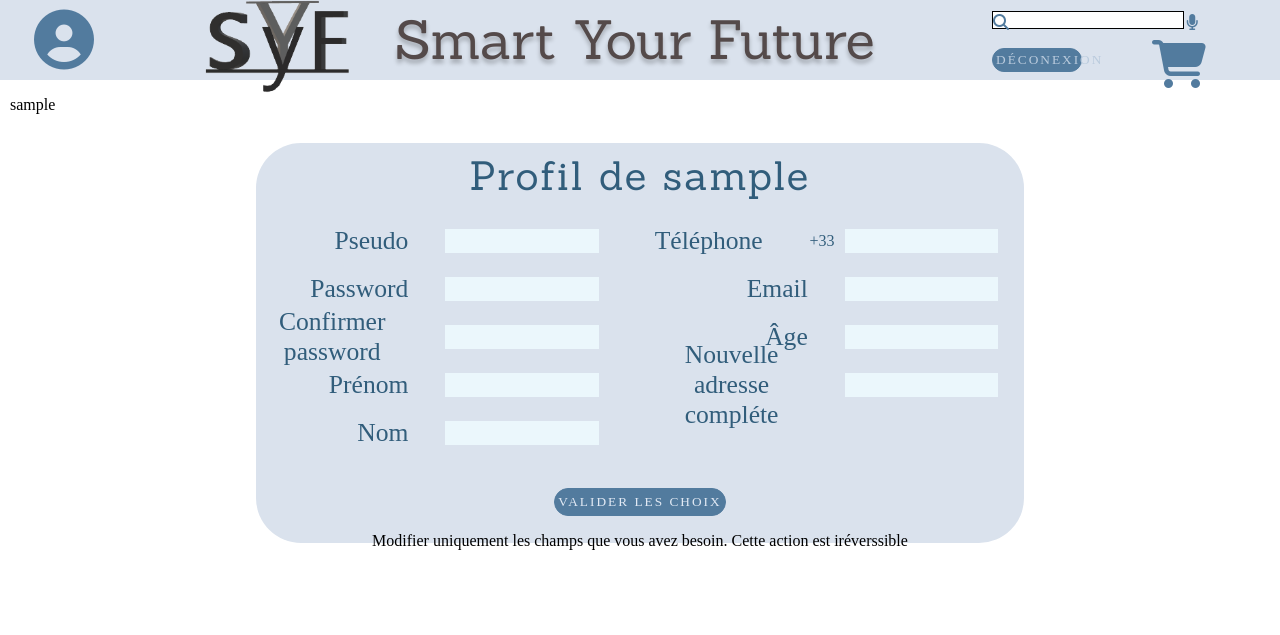
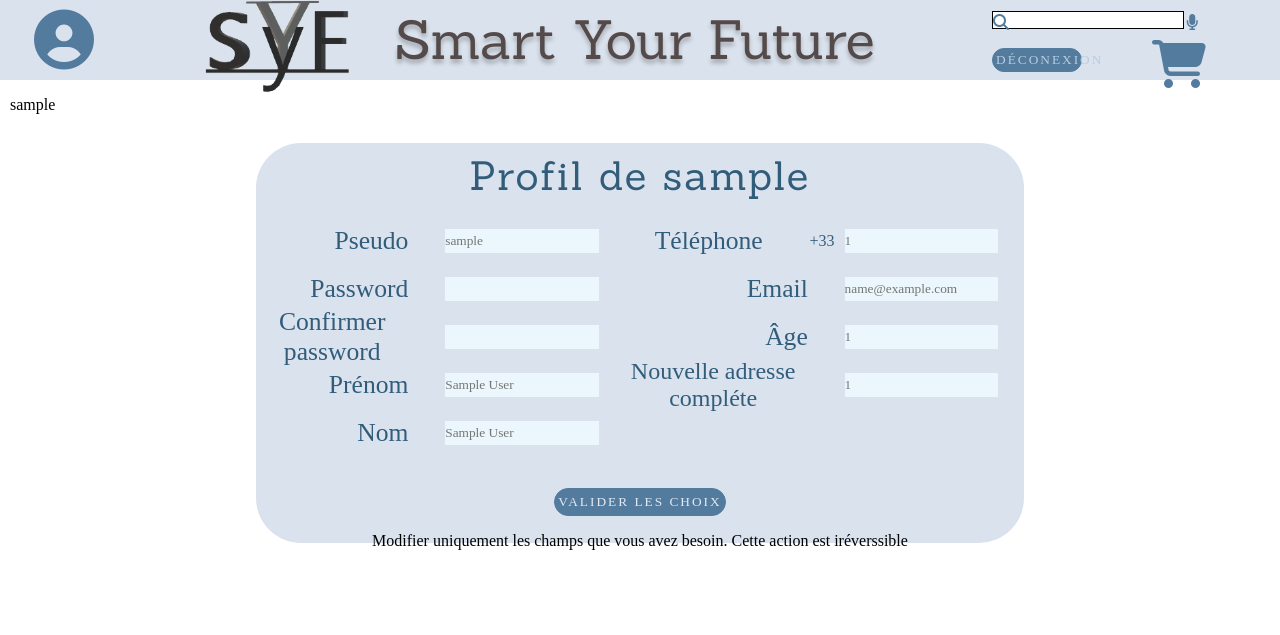
Before and after one commit to evan-azemard/boutique, a PHP site: page /profil in a window 1280 px wide. Shown: the top 635 px of the page. Run offline with PHP 8.4, Linux system fonts and the light colour scheme; the visitor is signed in with stand-in values (Sample User, id 1); some libraries are stand-ins or nearby versions.

Commit message:
Résolution du bug pour le password. On peut aprèsent tout changer même si l'on ne donne pas son password et changer son password si l'on souhaite en plus pour un seller

```diff
--- a/controllers/Login.php
+++ b/controllers/Login.php
@@ -107,8 +107,8 @@ function login()
 
 
                 if (count($errors) < 1) {
+                    $_SESSION['password'] = "vide";
                     $_SESSION["user"] = $tab;
-
                     $_SESSION["id"] = $tab["id_user"];
                     $_SESSION["pseudo"] = ucfirst(strtolower($tab["pseudo"]));
                     $_SESSION["rank"] = $tab["rank"];
--- a/controllers/Profil.php
+++ b/controllers/Profil.php
@@ -123,6 +123,8 @@ function profil()
             $this->setNom($nom);
             $this->setAdresse($adresse);
             $errors = array();
+
+            var_dump($this->password);
             $hpass = password_hash($this->password, PASSWORD_DEFAULT);
             if ($this->pseudo && $this->tel && $this->password && $this->email && $this->r_password && $this->age && $this->prenom && $this->prenom && $this->nom) {
 
@@ -164,6 +166,7 @@ function profil()
                 if ($_SESSION["rank"] = 1 && $_SESSION["rank"] != 2)
                 {
                     $sel = select();
+
 
                     foreach ($sel as $row) {
                         if (isset($row))
@@ -208,21 +211,27 @@ function profil()
                 }
             }
             if (count($errors) < 1) {
-                if ($_SESSION["rank"] = 1 && $_SESSION["rank"] != 2 && $this->password != 1) {
+
+                var_dump($this->password);
+                if (!empty($this->password)){
+                    if ($_SESSION["rank"] = 1 && $_SESSION["rank"] != 2) {
                         UpdateA($this->pseudo, $hpass, $this->tel, $this->email, $this->age, $this->prenom, $this->nom, $this->adresse);
                         /*2 = sellers*/
-                } else if ($_SESSION["rank"] = 2 && $_SESSION["rank"] != 1  &&$this->password != 1) {
+                    } else if ($_SESSION["rank"] = 2 && $_SESSION["rank"] != 1) {
                         UpdateB($this->pseudo, $hpass, $this->tel, $this->email, $this->age, $this->prenom, $this->nom, $this->adresse);
                     }
-                if ($_SESSION["rank"] = 1 && $_SESSION["rank"] != 2 && $this->password = 1) {
+                }
+                if (empty($this->password)){
+                    if ($_SESSION["rank"] = 1 && $_SESSION["rank"] != 2 && $this->password = "vide") {
                         UpdateAA($this->pseudo, $this->tel, $this->email, $this->age, $this->prenom, $this->nom, $this->adresse);
                         /*2 = sellers*/
-                } else if ($_SESSION["rank"] = 2 && $_SESSION["rank"] != 1  &&$this->password = 1) {
+                    } else if ($_SESSION["rank"] = 2 && $_SESSION["rank"] != 1  && $this->password = "vide") {
                         UpdateBB($this->pseudo, $this->tel, $this->email, $this->age, $this->prenom, $this->nom, $this->adresse);
+                    }
+
                 }
                 session_unset();
                 header("Location: login");
-
             } else {
                 return $errors;
             }
--- a/css/style.css
+++ b/css/style.css
@@ -602,6 +602,12 @@ main{
     align-items: center;
     text-align: center;
 }
+
+.register_labput_login label{
+    font-size: 1.5rem!important;
+    margin-left: -10%;
+}
+
 .register_labput5{
     width: 48%;
     display: flex;
--- a/view/profil.php
+++ b/view/profil.php
@@ -5,7 +5,7 @@ if(isset($_POST["submit"])){
     $user = new C_profil();
     $errors = $user->Update(!empty($_POST['pseudo']) ? $_POST['pseudo'] : $_SESSION['pseudo'],
                 !empty($_POST['tel']) ? $_POST['tel'] : $_SESSION['tel'],
-                !empty($_POST['password']) ? $_POST['password'] : 1,
+                $_POST['password'],
                 !empty($_POST['email']) ? $_POST['email'] : $_SESSION['email'],
                 $_POST['r_password'],
                 !empty($_POST['age']) ? $_POST['age'] : $_SESSION['age'],
@@ -28,22 +28,22 @@ if(isset($_POST["submit"])){
                 <div class="register_form_contient">
                     <div class="register_labput">
                         <label for="pseudo"> Pseudo</label>
-                        <input type="text" minlength="4" name="pseudo" maxlength="12" id="pseudo" >
+                        <input type="text" minlength="4" placeholder="<?= $_SESSION['pseudo'] ?>" name="pseudo" maxlength="12" id="pseudo" >
                     </div>
                     <div class="register_labput">
                         <label for="téléphone">Téléphone</label>
                         <div id="telregister"><p>+33</p></div>
-                        <input type="number" name="tel" maxlength="9" minlength="9" id="téléphone" >
+                        <input type="number" name="tel" placeholder="<?= $_SESSION['tel'] ?>" maxlength="9" minlength="9" id="téléphone" >
                     </div>
                 </div>
                 <div class="register_form_contient">
                     <div class="register_labput">
                         <label for="password">Password</label>
-                        <input type="password" name="password" minlength="12" maxlength="40"  id="password" >
+                        <input type="password"   name="password" minlength="12" maxlength="40"  id="password" >
                     </div>
                     <div class="register_labput">
                         <label for="email">Email</label>
-                        <input type="email"  minlength="9" name="email" maxlength="35" id="email" >
+                        <input type="email"  minlength="9" placeholder="<?= $_SESSION['email'] ?>" name="email" maxlength="35" id="email" >
                     </div>
                 </div>
                 <div class="register_form_contient">
@@ -53,26 +53,25 @@ if(isset($_POST["submit"])){
                     </div>
                     <div class="register_labput">
                         <label for="age">Âge</label>
-                        <input type="number" name="age"  minlength="13" maxlength="115" id="age" >
+                        <input type="number" name="age"  placeholder="<?= $_SESSION['age'] ?>" minlength="13" maxlength="115" id="age" >
                     </div>
                 </div>
                 <div class="register_form_contient">
                     <div class="register_labput">
                         <label for="prenom">Prénom</label>
-                        <input type="text" name="prenom"  maxlength="12" min="3" id="prenom" >
+                        <input type="text" name="prenom"  placeholder="<?= $_SESSION['prenom'] ?>" maxlength="12" min="3" id="prenom" >
                     </div>
-                    <div class="register_labput">
+                    <div class="register_labput register_labput_login">
                         <label for="adresse">Nouvelle adresse compléte</label>
-                        <input type="text" name="adresse" minlength="20" maxlength="80"  id="adresse" >
+                        <input type="text" name="adresse" placeholder="<?= $_SESSION['adresse'] ?>" minlength="20" maxlength="80"  id="adresse" >
                     </div>
                 </div>
                 <div class="register_form_contient">
                     <div class="register_labput">
                         <label for="nom">Nom</label>
-                        <input type="text" name="nom" maxlength="15" min="3" id="nom" >
+                        <input type="text" name="nom" placeholder="<?= $_SESSION['nom'] ?>" maxlength="15" min="3" id="nom" >
                     </div>
                 </div>
-
             </article>
             <article id="register_form_article3_button" style="display: flex; flex-direction: column; align-content: center">
                 <div class="button_profil_text">
```
Lines whose indentation alone changed are shown as unchanged.
